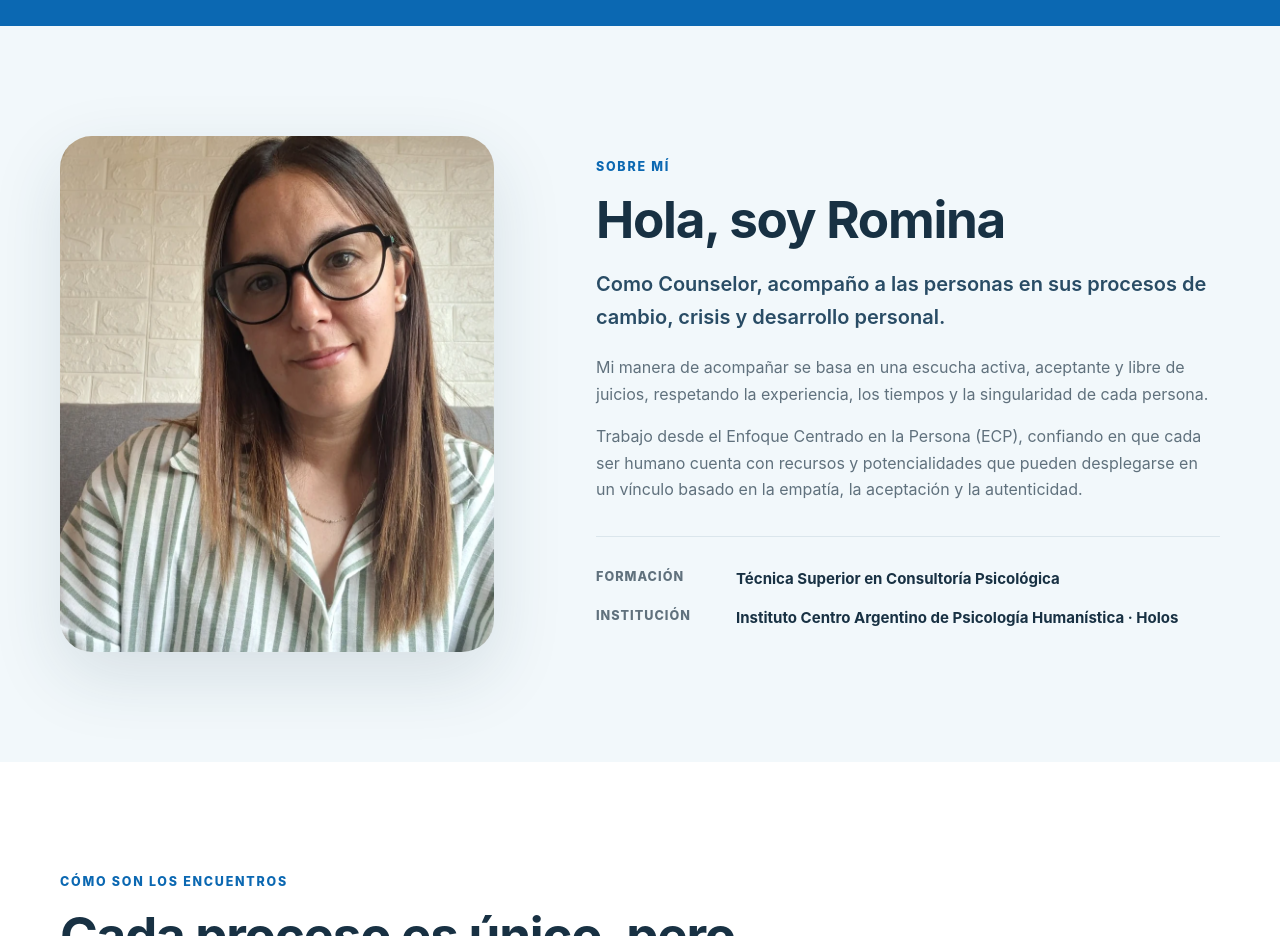
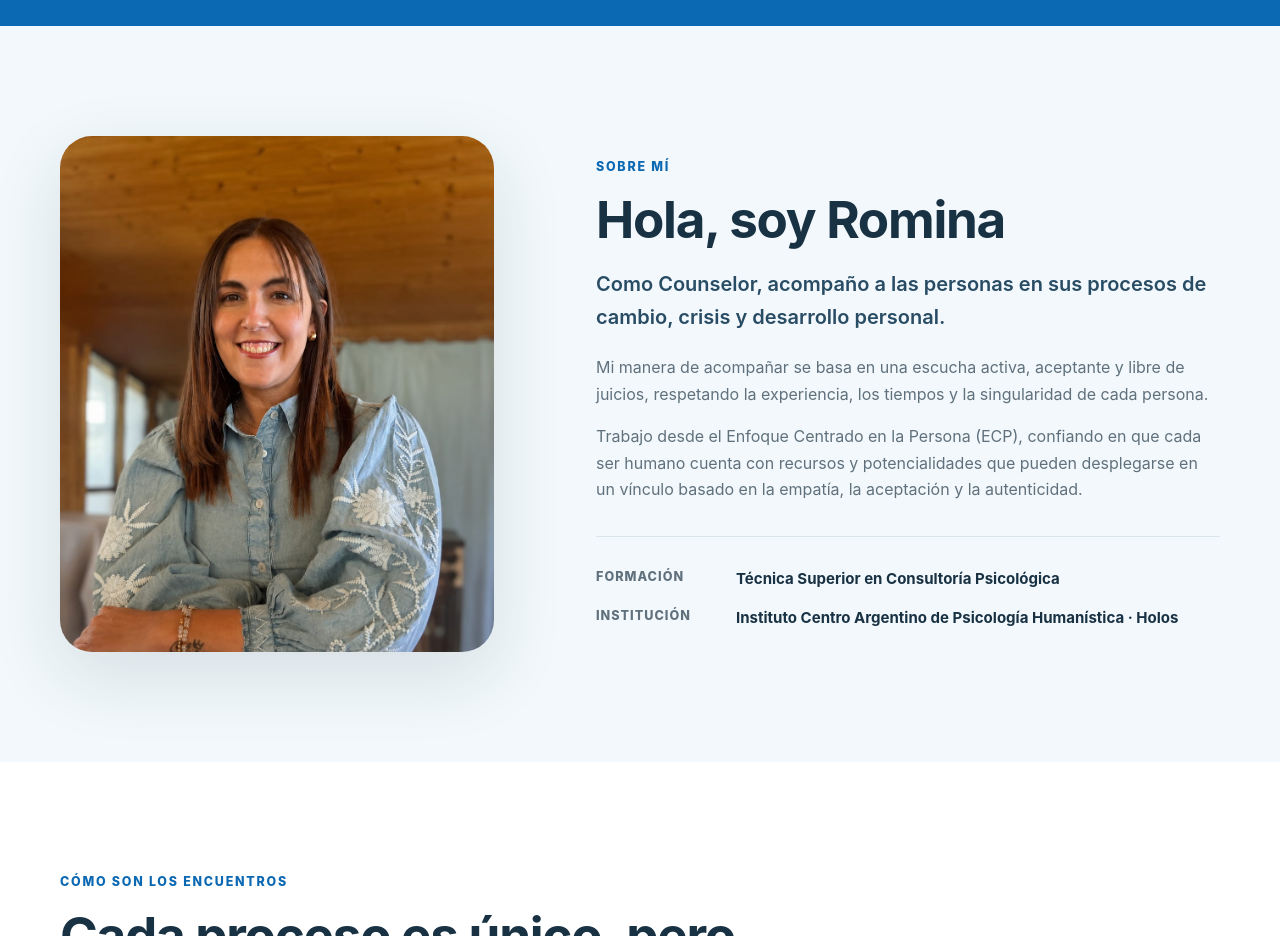
Before and after one commit to DarioWCabrera/Pagina-Romina, a plain HTML site: page index.html in a window 1280 px wide. Shown: the part 2720-3656 px from the top of the page. Drawn offline with Linux system fonts and the light colour scheme.

Commit message:
"actualizacion foto"

```diff
--- a/index.html
+++ b/index.html
@@ -182,7 +182,7 @@
     <section class="section about-section" id="sobre-mi">
       <div class="container about-grid">
         <div class="about-photo">
-          <img src="assets/romina-avila.webp" alt="" width="900" height="1200" loading="lazy">
+          <img src="assets/sobre-mi.webp" alt="" width="900" height="1200" loading="lazy">
         </div>
 
         <div class="about-copy">
```
Also changed, not shown: assets/sobre-mi.webp (added).
